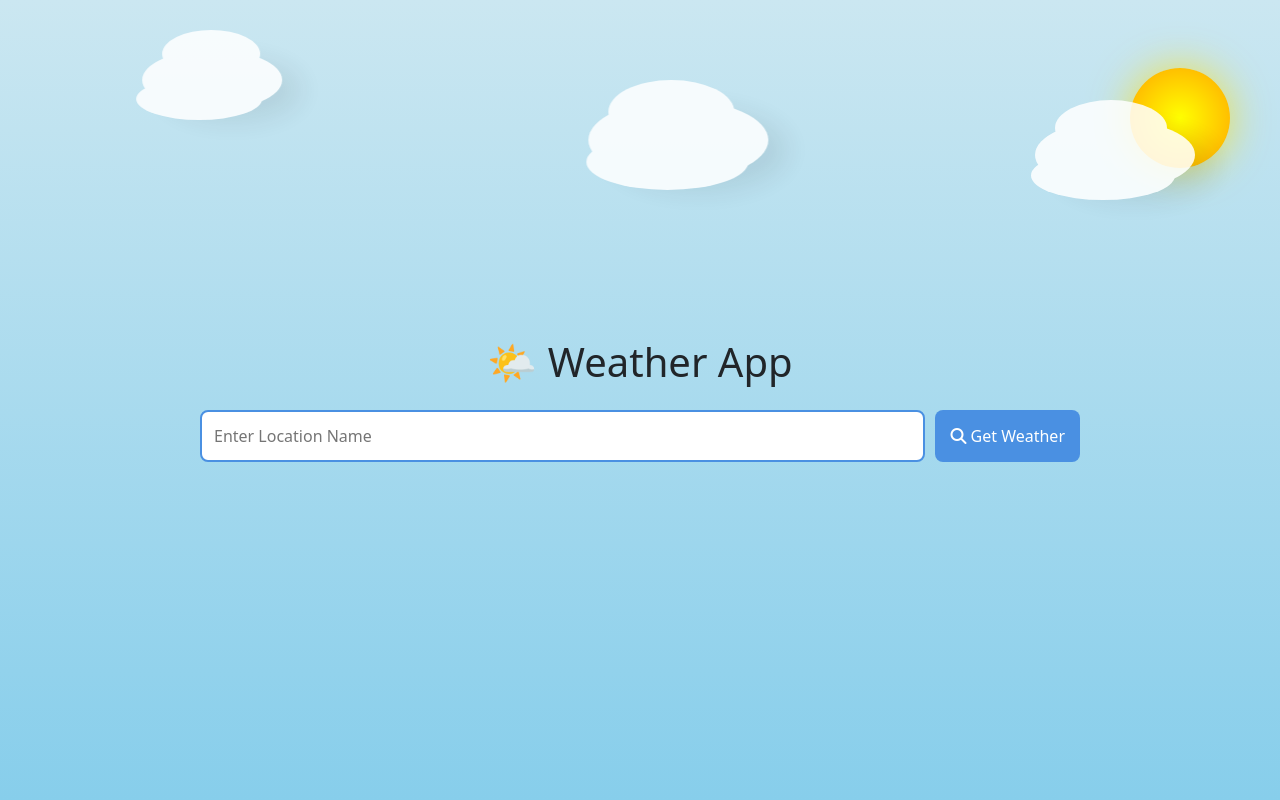
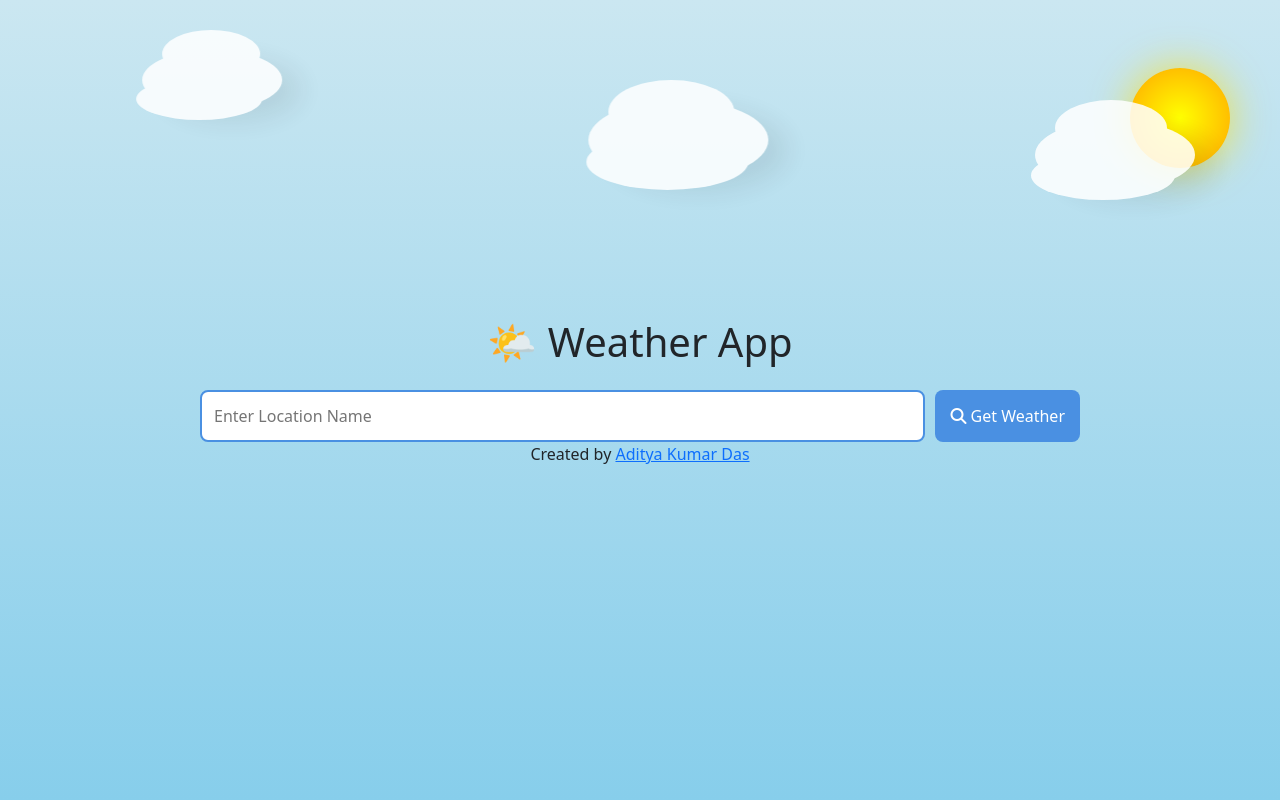
Before and after one commit to 02945AdityakrDas/weath_proj, a Flask app: page / in a window 1280 px wide. Run offline with Flask 2, Linux system fonts and the light colour scheme; some libraries are stand-ins or nearby versions.

Commit message:
Update index.html

```diff
--- a/templates/index.html
+++ b/templates/index.html
@@ -44,7 +44,10 @@
             <p><strong>😮‍💨 PM2.5 AQI:</strong> {{ weather.aqi | round(1) }}</p>
         </div>
         {% endif %}
+    <div class="footer">
+            <p>Created by <a href="https://github.com/02945AdityakrDas/weath_proj" target="_blank">Aditya Kumar Das</a></p>
     </div>
+ </div>
 
 </body>
 
```
